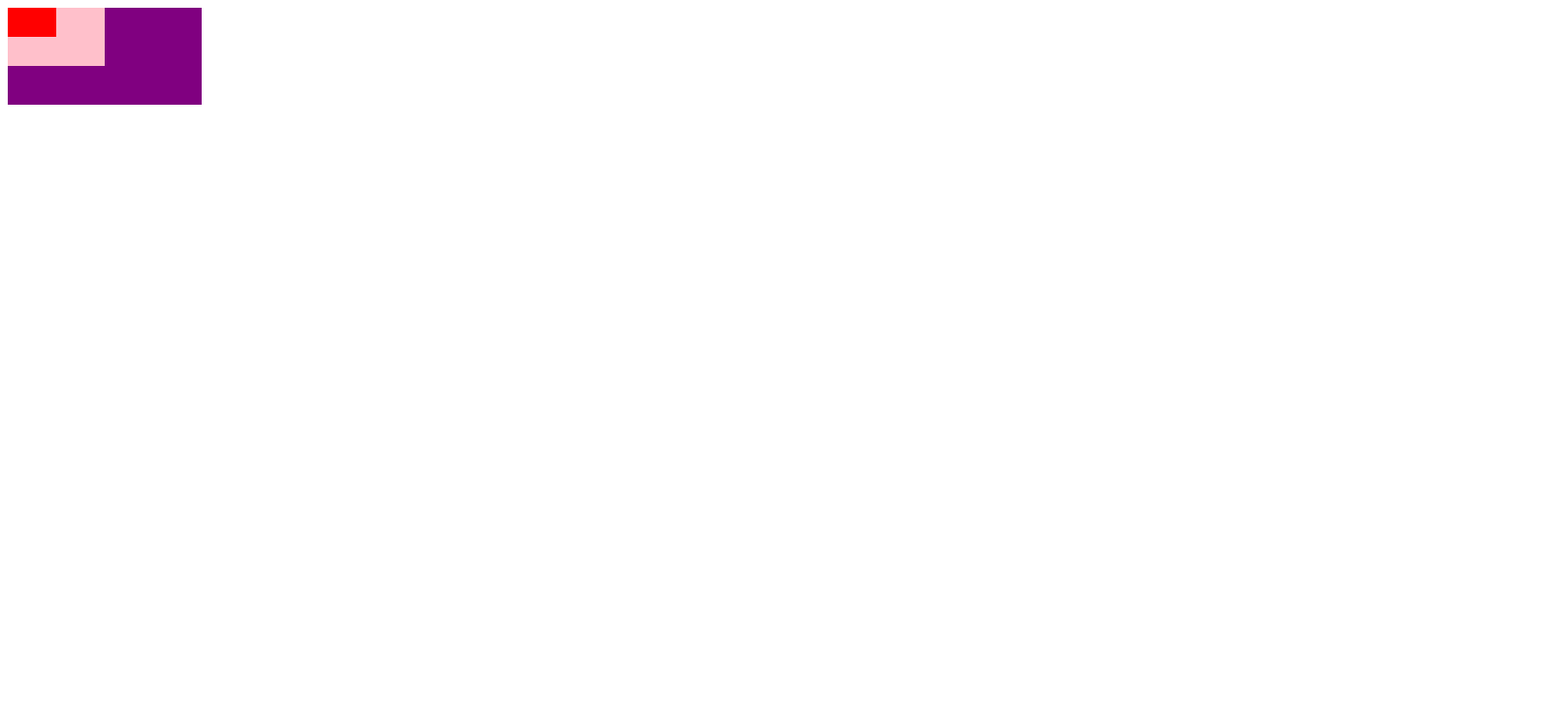
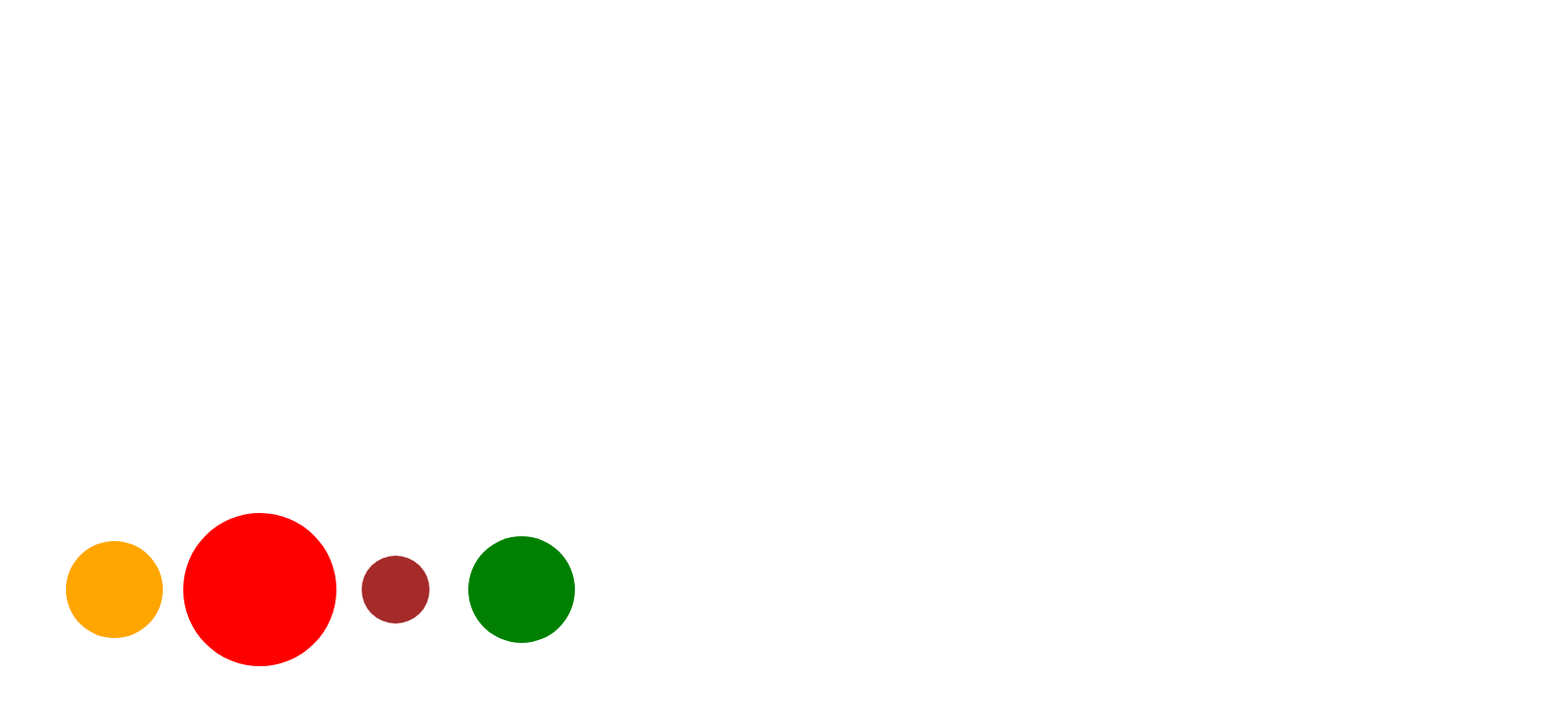
Before and after one commit to JUNWOO45/d3-playground, a plain HTML site: page index.html in a window 1280 px wide. Shown: the top 726 px of the page at 97% size, 1608 px wide, since content can reach past the window. Drawn offline with nearby package versions, Linux system fonts and the light colour scheme.

Commit message:
style: Using JSON

```diff
--- a/index.html
+++ b/index.html
@@ -20,7 +20,8 @@
     <div></div>
     <div></div>
     <div class="canvas">
-        <svg width="600" height="600">
+        <svg width="1600" height="1600">
+            <!-- <circle></circle> -->
             <!-- <rect></rect> -->
             <!-- <rect></rect>
             <rect></rect> -->
@@ -29,6 +30,7 @@
 
     <script src="https://cdnjs.cloudflare.com/ajax/libs/d3/5.15.0/d3.min.js"></script>
     <!-- <script src="index.js"></script> -->
-    <script src="index2.js"></script>
+    <!-- <script src="index2.js"></script> -->
+    <script src="index3.js"></script>
 </body>
 </html>
--- /dev/null
+++ b/index3.js
@@ -0,0 +1,20 @@
+const svg = d3.select('svg');
+
+d3.json('planets.json').then(data => {
+    const circles = svg.selectAll('circle')
+        .data(data);
+
+    // add attrs to circles already in DOM
+    circles
+        .attr('cy', 600)
+        .attr('cx', d => d.distance)
+        .attr('r', d => d.radius)
+        .attr('fill', d => d.fill);
+
+    circles.enter()
+        .append('circle')
+        .attr('cy', 600)
+        .attr('cx', d => d.distance)
+        .attr('r', d => d.radius)
+        .attr('fill', d => d.fill);
+})
--- /dev/null
+++ b/planets.json
@@ -0,0 +1,22 @@
+[
+    {
+        "radius": 50,
+        "distance": 110,
+        "fill": "orange"
+    },
+    {
+        "radius": 79,
+        "distance": 260,
+        "fill": "red"
+    },
+    {
+        "radius": 35,
+        "distance": 400,
+        "fill": "brown"
+    },
+    {
+        "radius": 55,
+        "distance": 530,
+        "fill": "green"
+    }
+]
```
